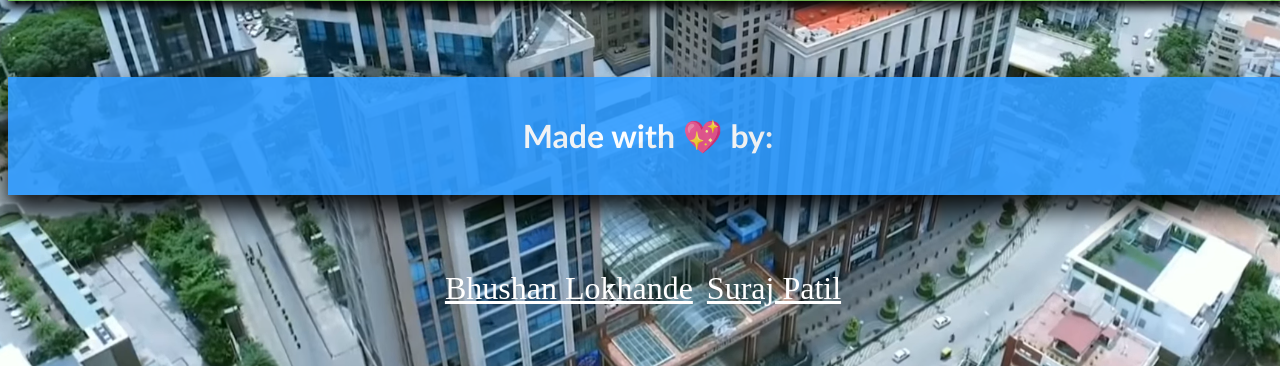
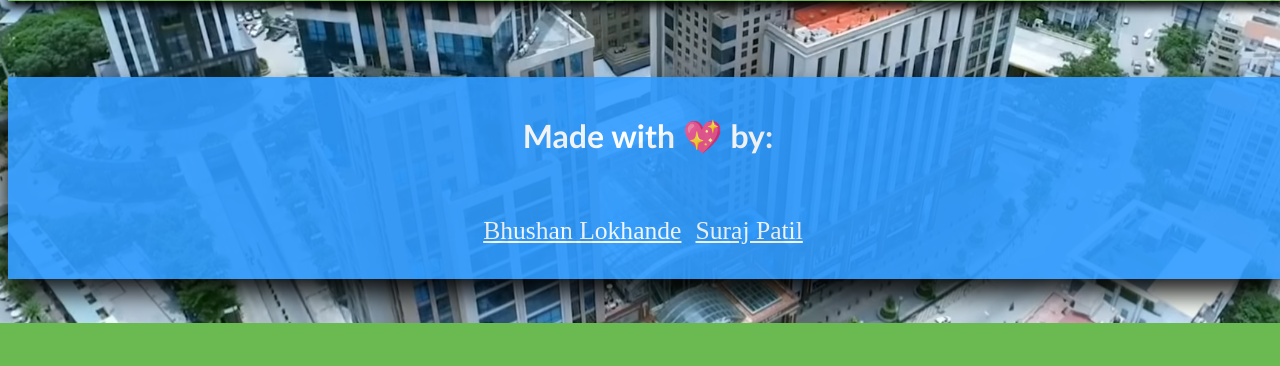
Before and after one commit to iambhushan6/Technovation-Hackathon, a Flask app: page / in a window 1280 px wide; the page is wider, and only the part inside the window is pictured. Shown: the part 2765-3131 px from the top of that part. After the commit the page ends 3088 px from the top of that part, so only its background shows below. Run offline with Flask 2, Linux system fonts and the light colour scheme; parts of the project's set-up code (start-up, migrations or seed data) failed here and were passed over.

Commit message:
Update index.html

```diff
--- a/templates/index.html
+++ b/templates/index.html
@@ -11,7 +11,7 @@
     <style>
         a{
         color:white;
-        font-size:2rem;
+        font-size:1.6em;
         font-weight: 400;
         }
         a:hover {
@@ -227,18 +227,18 @@
         <div style="background-color:rgb(47, 155, 255); height: fit-content; width: 100vw;opacity: 90%;box-shadow: 0px 15px 25px  rgb(0, 0, 0);">
             <h1 style="text-align: center; color: rgb(255, 255, 255);font-family: 'Gill Sans', 'Gill Sans MT', Calibri, 'Trebuchet MS', sans-serif;"
             ><br>Made with &#128150; by:<br><br></h1>
-        </div>
-        <br><br><br>
-
-<!--         <script src="https://platform.linkedin.com/badges/js/profile.js" async defer type="text/javascript"></script> -->
-
-        <div class="profile">
+            <div class="profile">
             <!-- Bhushan -->
             <div class="badge-base LI-profile-badge" data-locale="en_US" data-size="medium" data-theme="dark" data-type="VERTICAL" data-vanity="iambhushan" data-version="v1"><a class="badge-base__link LI-simple-link" href="https://in.linkedin.com/in/iambhushan?trk=profile-badge">Bhushan Lokhande</a></div>
             <!-- Suraj -->
             <div class="badge-base LI-profile-badge" data-size="medium" data-locale="en_US" data-type="VERTICAL" data-theme="dark" data-vanity="suraj-patil-1b4950153"><a class="badge-base LI-simple-link" href='https://in.linkedin.com/in/suraj-patil-1b4950153?trk=profile-badge'>Suraj Patil</a></div>
+            </div><br>
+        </div>
+        <br><br>
 
-        </div><br><br>
+<!--         <script src="https://platform.linkedin.com/badges/js/profile.js" async defer type="text/javascript"></script> -->
+
+
 
 
 
```
